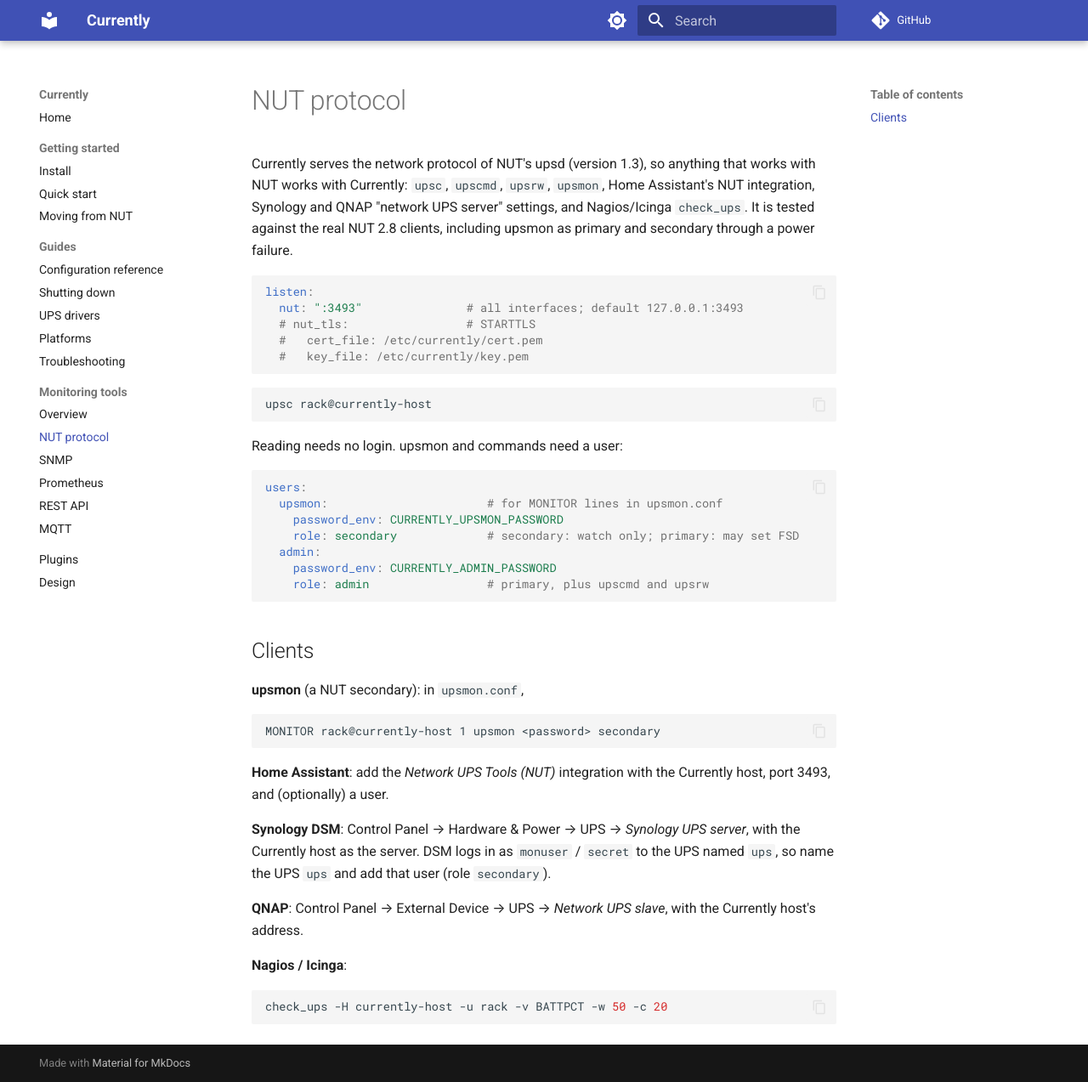
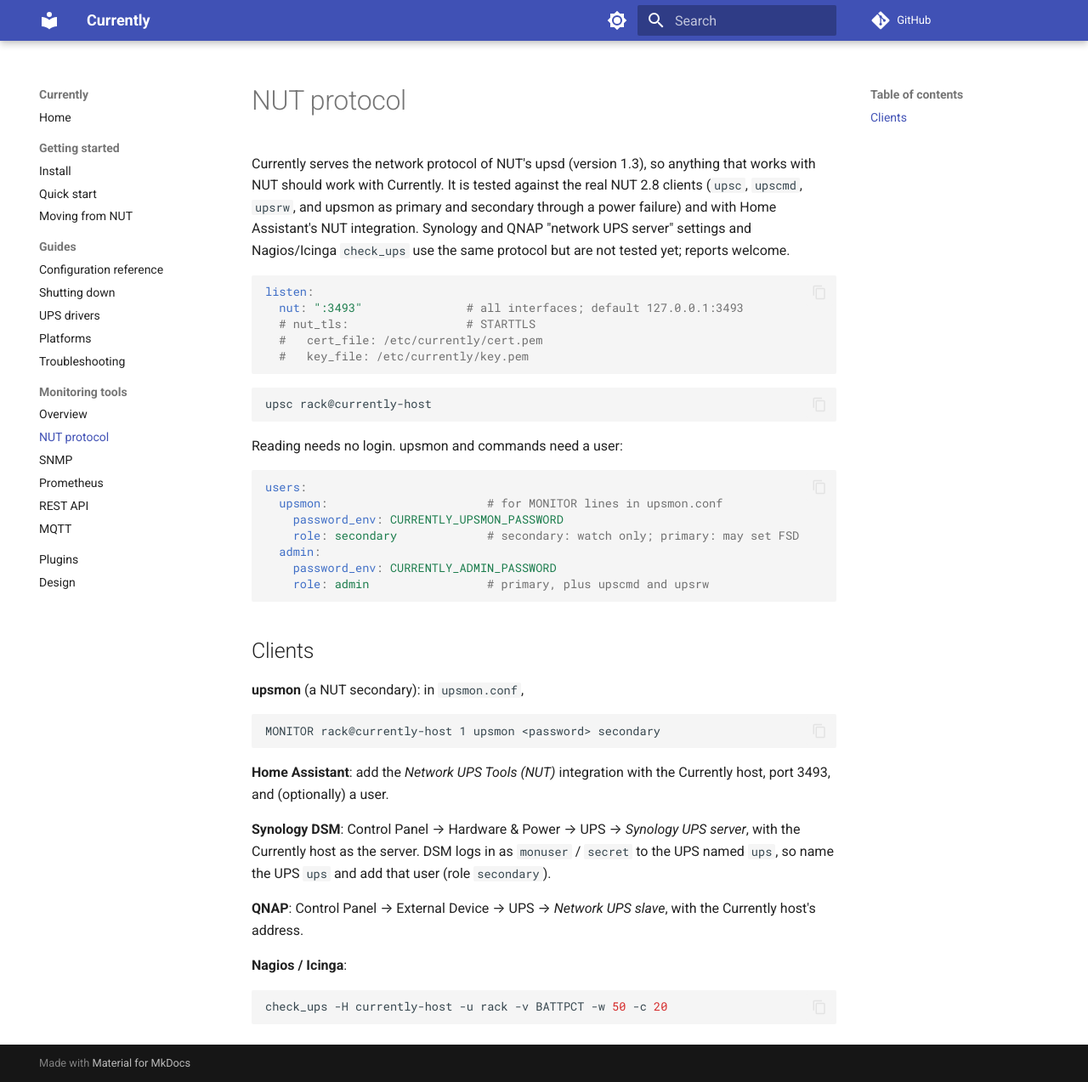
Before and after one commit to duskglow/currently, an MkDocs documentation site: the page built from docs/outputs/nut.md, in a window 1280 px wide and 1273 px high. Shown: the whole window at 85% size. Built offline with MkDocs 1.6.1 and Material for MkDocs 9.7.7, drawn with Linux system fonts in a browser that asks for light colours; comment, search, counter and statistics services are not loaded.

Commit message:
Say which NUT clients have been tested
Home Assistant's NUT integration has now been tried against Currently and
works. Synology, QNAP and check_ups use the same protocol but have not been
tried, so the README and NUT protocol page no longer claim they work.

Co-Authored-By: Claude Opus 5.5 <noreply@anthropic.com>

````diff
--- a/docs/outputs/nut.md
+++ b/docs/outputs/nut.md
@@ -1,11 +1,12 @@
 # NUT protocol
 
 Currently serves the network protocol of NUT's upsd (version 1.3), so
-anything that works with NUT works with Currently: `upsc`, `upscmd`, `upsrw`,
-`upsmon`, Home Assistant's NUT integration, Synology and QNAP "network UPS
-server" settings, and Nagios/Icinga `check_ups`. It is tested against the
-real NUT 2.8 clients, including upsmon as primary and secondary through a
-power failure.
+anything that works with NUT should work with Currently. It is tested
+against the real NUT 2.8 clients (`upsc`, `upscmd`, `upsrw`, and upsmon as
+primary and secondary through a power failure) and with Home Assistant's NUT
+integration. Synology and QNAP "network UPS server" settings and
+Nagios/Icinga `check_ups` use the same protocol but are not tested yet;
+reports welcome.
 
 ```yaml
 listen:
````
Also changed, not shown: README.md (+7 -6 lines).
